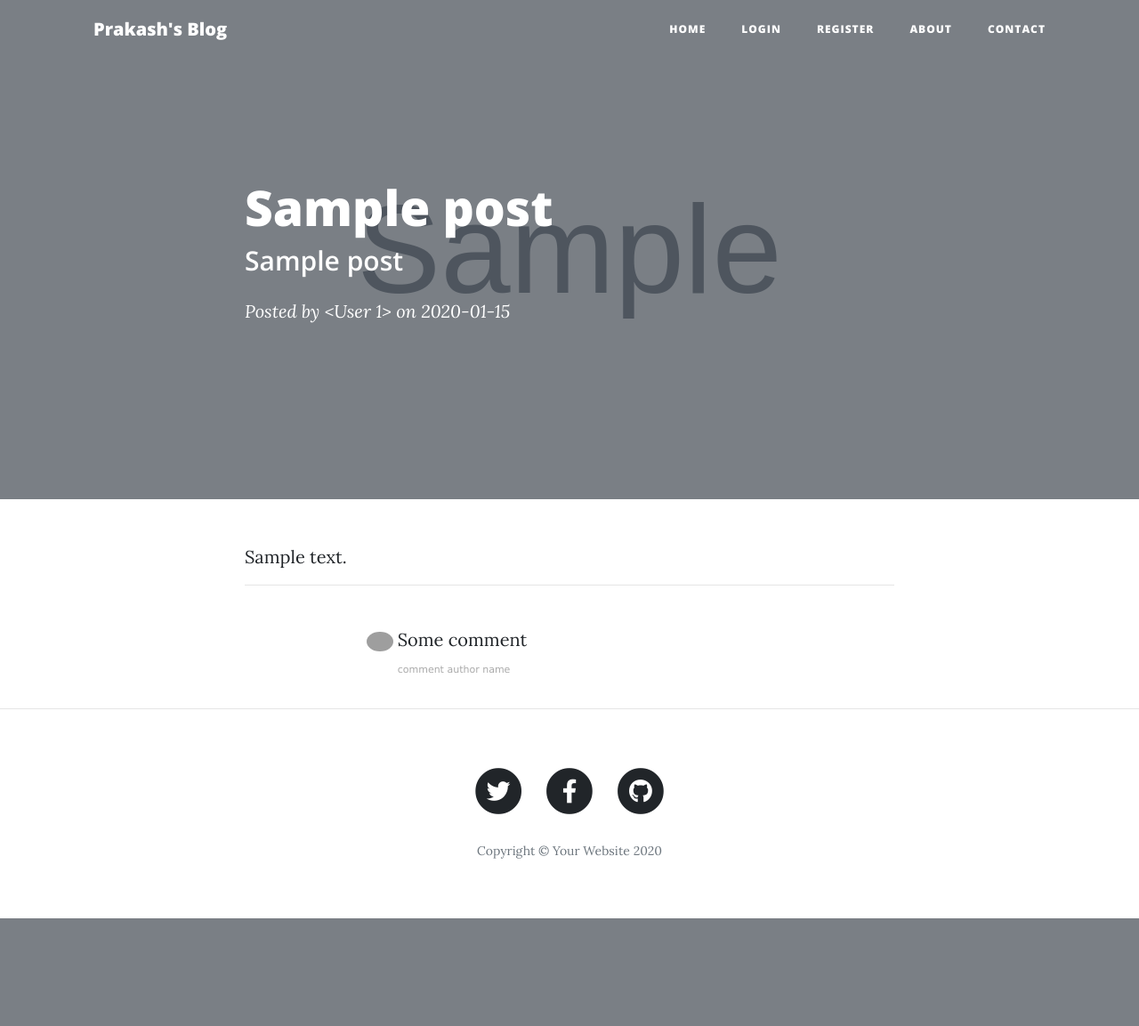
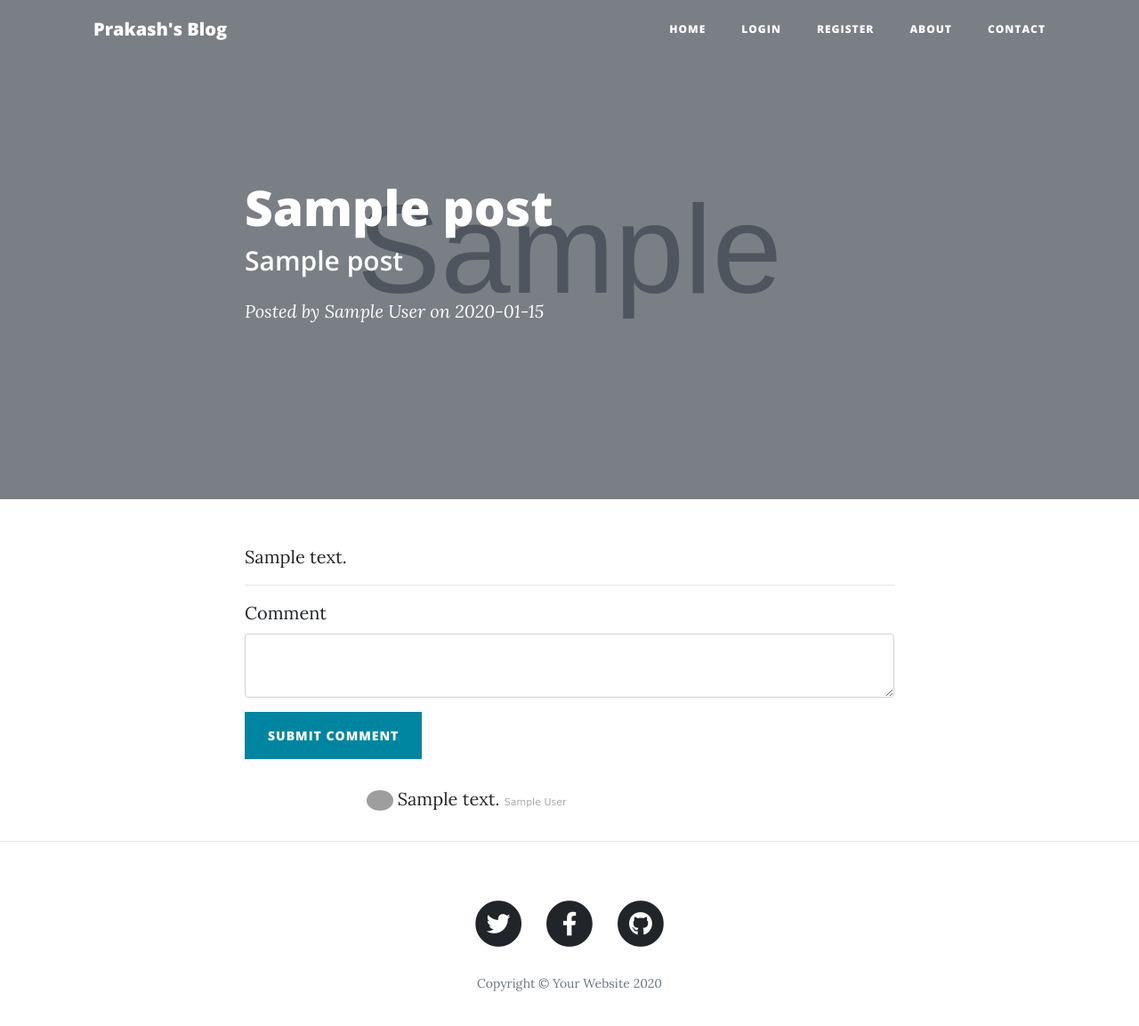
Before and after one commit to Prakashchater/Flask-Blog-Page, a Flask app: page /post/1 in a window 1280 px wide. Shown: the top 1153 px of the page at 89% size. Before the commit the page ends 1032 px from the top, so only its background shows below. Run offline with Flask 2, Linux system fonts and the light colour scheme; tables that the repository leaves empty hold one stand-in row (values such as "Sample post"); grey boxes marked "Sample" are stand-in pictures; some libraries are stand-ins or nearby versions; grey boxes are pictures that could not be loaded.

Commit message:
Completed!!

```diff
--- a/forms.py
+++ b/forms.py
@@ -23,3 +23,7 @@ class LoginForm(FlaskForm):
     email = StringField("Email", validators=[DataRequired()])
     password = PasswordField("Password", validators=[DataRequired()])
     submit = SubmitField("Let Me In!")
+
+class CommentForm(FlaskForm):
+    comment = CKEditorField("Comment", validators=[DataRequired()])
+    submit = SubmitField("Submit Comment")
--- a/main.py
+++ b/main.py
@@ -6,7 +6,7 @@ from werkzeug.security import generate_password_hash, check_password_hash
 from flask_sqlalchemy import SQLAlchemy
 from sqlalchemy.orm import relationship
 from flask_login import UserMixin, login_user, LoginManager, login_required, current_user, logout_user
-from forms import CreatePostForm, RegisterForm, LoginForm
+from forms import CreatePostForm, RegisterForm, LoginForm, CommentForm
 from flask_gravatar import Gravatar
 from functools import wraps
 
@@ -24,37 +24,59 @@ db = SQLAlchemy(app)
 login_manager = LoginManager()
 login_manager.init_app(app)
 
+##GRAVATAR
+gravatar = Gravatar(app,
+                    size=100,
+                    rating='g',
+                    default='retro',
+                    force_default=False,
+                    force_lower=False,
+                    use_ssl=False,
+                    base_url=None
+                    )
+
 ##CONFIGURE TABLES
+class User(UserMixin, db.Model):
+    __tablename__ = "users"
+    id = db.Column(db.Integer, primary_key=True)
+    email = db.Column(db.String(100), unique=True)
+    password = db.Column(db.String(100))
+    name = db.Column(db.String(100))
+    posts = relationship("BlogPost", back_populates="author")
+    comments = relationship("Comment", back_populates="comment_author")
 
 class BlogPost(db.Model):
     __tablename__ = "blog_posts"
     id = db.Column(db.Integer, primary_key=True)
     author_id = db.Column(db.Integer, db.ForeignKey("users.id"))
     author = relationship("User", back_populates="posts")
-    # author = db.Column(db.String(250), nullable=False)
     title = db.Column(db.String(250), unique=True, nullable=False)
     subtitle = db.Column(db.String(250), nullable=False)
     date = db.Column(db.String(250), nullable=False)
     body = db.Column(db.Text, nullable=False)
     img_url = db.Column(db.String(250), nullable=False)
 
-db.create_all()
+    # ***************Parent Relationship*************#
+    comments = relationship("Comment", back_populates="parent_post")
 
-class User(UserMixin, db.Model):
-    __tablename__ = "users"
+
+class Comment(db.Model):
+    __tablename__ = "comments"
     id = db.Column(db.Integer, primary_key=True)
-    email = db.Column(db.String(255), unique=True)
-    password = db.Column(db.String(150))
-    name = db.Column(db.String(100))
+    author_id = db.Column(db.Integer, db.ForeignKey("users.id"))
+    comment_author = relationship("User", back_populates="comments")
 
-    #This will act like a List of BlogPost objects attached to each User.
-    #The "author" refers to the author property in the BlogPost class.
-    posts = relationship("BlogPost", back_populates="author")
+    # ***************Child Relationship*************#
+    post_id = db.Column(db.Integer, db.ForeignKey("blog_posts.id"))
+    parent_post = relationship("BlogPost", back_populates="comments")
+    text = db.Column(db.Text, nullable=False)
 
 db.create_all()
 
 
-###Create admin-only decorator
+
+
+##Create admin-only decorator
 def admin_user(f):
     @wraps(f)
     def decorated_func(*args, **kwargs):
@@ -138,12 +160,28 @@ def logout():
     return redirect(url_for('get_all_posts'))
 
 
-@app.route("/post/<int:post_id>")
+@app.route("/post/<int:post_id>", methods=["GET", "POST"])
 def show_post(post_id):
+    form = CommentForm()
     requested_post = BlogPost.query.get(post_id)
+
+    if form.validate_on_submit():
+        if not current_user.is_authenticated:
+            flash(message="You need to login or register to comment.")
+            return redirect(url_for("login"))
+
+        new_comment = Comment(
+            text=form.comment.data,
+            comment_author=current_user,
+            parent_post=requested_post
+        )
+        db.session.add(new_comment)
+        db.session.commit()
+
     return render_template("post.html",
                            post=requested_post,
                            current_user=current_user,
+                           form=form
                           )
 
 
@@ -184,19 +222,19 @@ def edit_post(post_id):
         title=post.title,
         subtitle=post.subtitle,
         img_url=post.img_url,
-        author=post.author,
+        # author=post.author,
         body=post.body
     )
     if edit_form.validate_on_submit():
         post.title = edit_form.title.data
         post.subtitle = edit_form.subtitle.data
         post.img_url = edit_form.img_url.data
-        post.author = edit_form.author.data
+        # post.author = edit_form.author.data
         post.body = edit_form.body.data
         db.session.commit()
         return redirect(url_for("show_post", post_id=post.id))
 
-    return render_template("make-post.html", form=edit_form, is_edit=True, current_user=current_user.is_authenticated)
+    return render_template("make-post.html", form=edit_form, is_edit=True, current_user=current_user)
 
 
 @app.route("/delete/<int:post_id>")
--- a/templates/index.html
+++ b/templates/index.html
@@ -1,7 +1,8 @@
 {% include "header.html" %}
 
 <!-- Page Header -->
-  <header class="masthead" style="background-image: url('https://images.unsplash.com/photo-1470092306007-055b6797ca72?ixlib=rb-1.2.1&auto=format&fit=crop&w=668&q=80')">
+<header class="masthead"
+        style="background-image: url('https://images.unsplash.com/photo-1470092306007-055b6797ca72?ixlib=rb-1.2.1&auto=format&fit=crop&w=668&q=80')">
     <div class="overlay"></div>
     <div class="container">
         <div class="row">
@@ -30,7 +31,7 @@
                     </h3>
                 </a>
                 <p class="post-meta">Posted by
-            <a href="#">{{post.author}}</a>
+                    <a href="#">{{ post.author.name }}</a>
                     on {{post.date}}
                     {% if current_user.id == 1: %}
                     <a href="{{url_for('delete_post', post_id=post.id) }}">✘</a>
--- a/templates/post.html
+++ b/templates/post.html
@@ -1,4 +1,5 @@
 {% include "header.html" %}
+{% import "bootstrap/wtf.html" as wtf %}
 
 <!-- Page Header -->
 <header class="masthead" style="background-image: url('{{post.img_url}}')">
@@ -10,7 +11,7 @@
                     <h1>{{post.title}}</h1>
                     <h2 class="subheading">{{post.subtitle}}</h2>
                     <span class="meta">Posted by
-              <a href="#">{{post.author}}</a>
+              <a href="#">{{post.author.name}}</a>
               on {{post.date}}</span>
                 </div>
             </div>
@@ -28,24 +29,33 @@
 
                 {% if current_user.id == 1 %}
                 <div class="clearfix">
-            <a class="btn btn-primary float-right" href="{{url_for('edit_post', post_id=post.id)}}">Edit Post</a>
+                    <a class="btn btn-primary float-right" href="{{url_for('edit_post', post_id=post.id)}}">Edit
+                        Post</a>
                 </div>
                 {% endif %}
 
 
+                <!--           Comments Area -->
 
-<!--           Comments Area -->
+                {{ ckeditor.load() }}
+
+                {{ ckeditor.config(name='comment') }}
+
+                {{ wtf.quick_form(form, novalidate=True, button_map={'submit':'primary'}) }}
+
                 <div class="col-lg-8 col-md-10 mx-auto comment">
                     <ul class="commentList">
+                        {% for comment in post.comments: %}
                         <li>
                             <div class="commenterImage">
-                      <img src="https://pbs.twimg.com/profile_images/744849215675838464/IH0FNIXk.jpg"/>
+                                <img src="{{ comment.comment_author.email | gravatar }}"/>
                             </div>
                             <div class="commentText">
-                      <p>Some comment</p>
-                      <span class="date sub-text">comment author name</span>
+                                {{ comment.text|safe }}
+                                <span class="date sub-text">{{ comment.comment_author.name }}</span>
                             </div>
                         </li>
+                        {% endfor %}
                     </ul>
                 </div>
 
```
Also changed, not shown: blog.db (deleted). Lines whose indentation alone changed are shown as unchanged.
